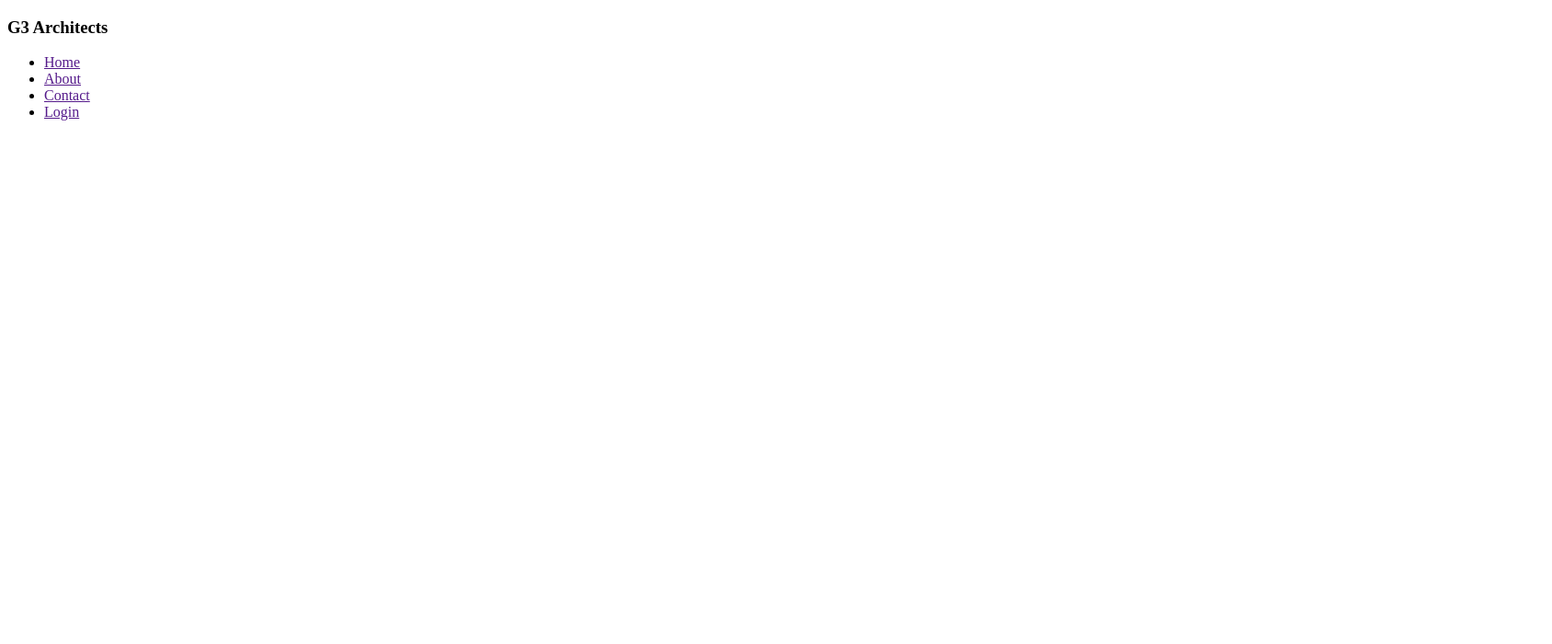
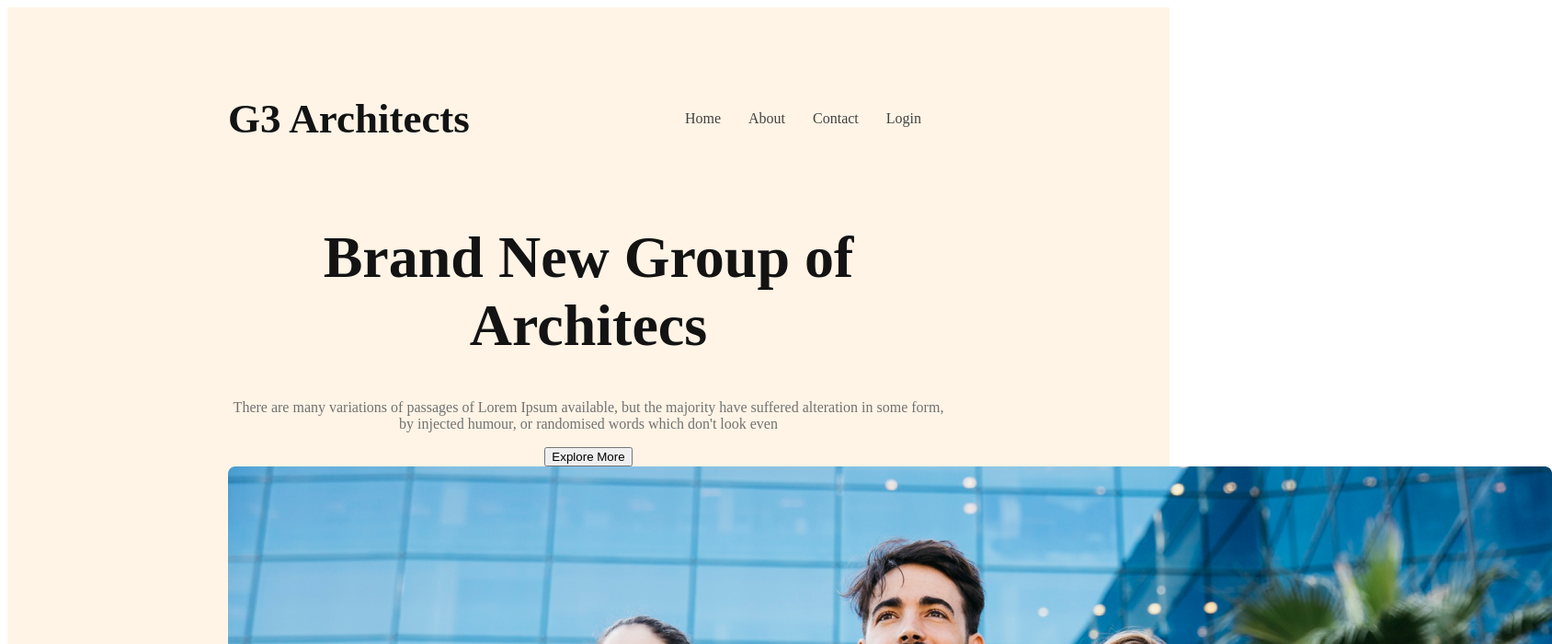
Before and after one commit to Kamrulthedev/my-architects-resouces-g3, a plain HTML site: page index.html in a window 1280 px wide. Shown: the top 700 px of the page at 92% size, 1688 px wide, since content can reach past the window. Drawn offline with Linux system fonts and the light colour scheme.

Commit message:
my banner commit

```diff
--- a/Styles/arcited.CSS
+++ b/Styles/arcited.CSS
@@ -1,12 +1,44 @@
- /*Work sans font from google fonts  */
- <style>
- @import url('https://fonts.googleapis.com/css2?family=Open+Sans:wght@400;600;700&display=swap');
-</style>
- /* *{
-   font-family:'Lato',sans-serif;
-   font-family: 'Open Sans', sans-serif;
- } */
- *{
-    font-family:'Lato',sans-serif;
-    font-family: 'Open Sans', sans-serif;
-  }
+
+ /* hader style */
+ header{
+    background: rgba(255, 144, 14, 0.10);
+    padding:50px 240px;
+ }
+ nav{
+    display: flex;
+    justify-content: space-between;
+    align-items: center;
+ }
+ .nav-title{
+    font-size: 45px;
+    color: #131313;
+    font-weight: 700;
+ }
+
+ nav > ul{
+    display: flex;
+ }
+ nav li{
+   list-style:none ;
+   margin-right: 30px;
+   font-weight: 500;
+    font-size: 1rem;
+ }
+ nav li a{
+    text-decoration: none;
+    color: #424242;
+ }
+ /* banner style */
+ .banner-contant{
+    max-width: 800px;
+    text-align: center;
+    margin: 0 auto;
+ }
+.banner-title{
+    font-size: 4rem;
+    font-weight: 700;
+    color: #131313;
+}
+.banner-discrption{
+    color: #727272;
+}
--- a/index.html
+++ b/index.html
@@ -8,13 +8,22 @@
 </head>
 <body>
     <header>
-        <h3>G3 Architects</h3>
+        <nav>
+        <h3 class="nav-title">G3 Architects</h3>
          <ul>
             <li><a href="">Home</a></li>
              <li> <a href="">About</a></li>
              <li><a href="">Contact</a></li>
               <li><a href="">Login</a></li>
          </ul>
+        </nav>
+         <div class="bannaer">
+          <div class="banner-contant"> <h1 class="banner-title">Brand New  Group of Architecs</h1>
+            <p class="banner-discrption">There are many variations of passages of Lorem Ipsum available, but the majority have suffered alteration in some form, by injected humour, or randomised words which don't look even</p>
+          <button class="btn-primary">Explore More</button>
+          <img src="images/banner.png" alt="">
+</div>
+         </div>
     </header>
     <main>
 
```
